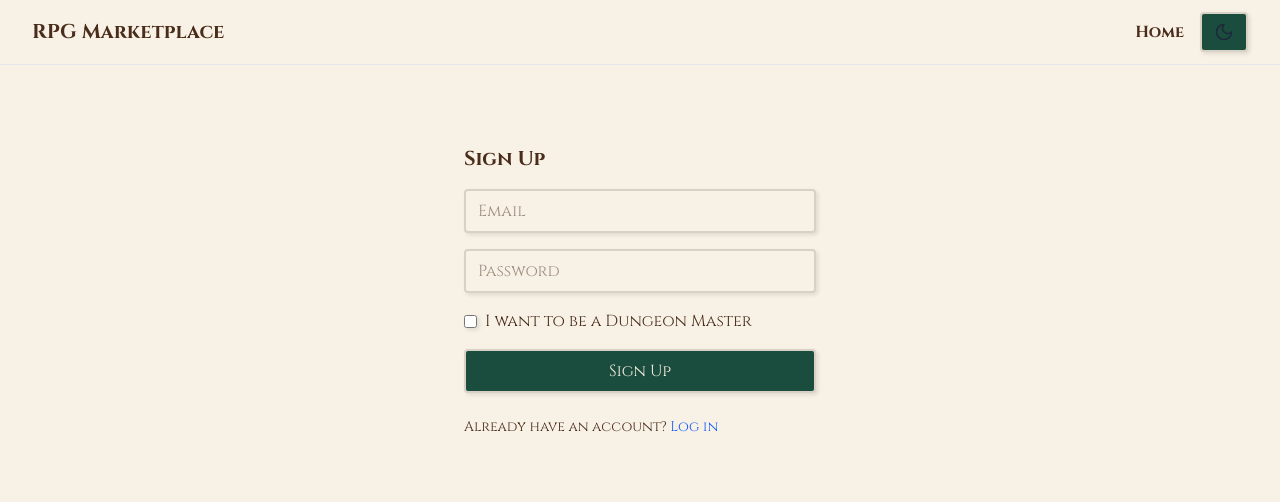
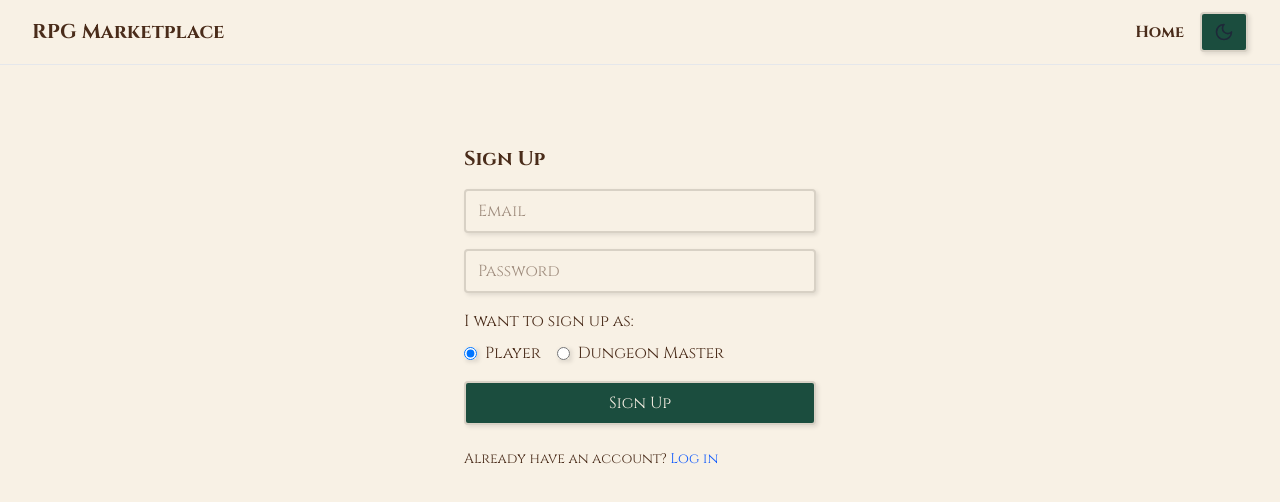
Before and after one commit to sidhantmathur/rpg-marketplace-strapi, a Next.js app: page /signup in a window 1280 px wide. Shown: the top 502 px of the page. Built offline with nearby package versions, Linux system fonts and the light colour scheme; no server answers.

Commit message:
Make sign up form a radio for player or dm

```diff
--- a/src/components/SignUpForm.tsx
+++ b/src/components/SignUpForm.tsx
@@ -10,7 +10,7 @@ import { AuthError } from "@supabase/supabase-js";
 interface SignUpFormState {
   email: string;
   password: string;
-  isDm: boolean;
+  role: "player" | "dm";
   isLoading: boolean;
   error: string | null;
 }
@@ -22,7 +22,7 @@ export default function SignupPage() {
   const [formState, setFormState] = useState<SignUpFormState>({
     email: "",
     password: "",
-    isDm: false,
+    role: "player",
     isLoading: false,
     error: null,
   });
@@ -67,7 +67,7 @@ export default function SignupPage() {
         {
           id: signUpData.user.id,
           email: formState.email,
-          is_dm: formState.isDm,
+          roles: [formState.role],
         },
       ]);
 
@@ -110,15 +110,32 @@ export default function SignupPage() {
           required
           minLength={6}
         />
-        <div className="flex items-center">
-          <input
-            type="checkbox"
-            id="isDm"
-            checked={formState.isDm}
-            onChange={(e) => setFormState((prev) => ({ ...prev, isDm: e.target.checked }))}
-            className="mr-2"
-          />
-          <label htmlFor="isDm">I want to be a Dungeon Master</label>
+        <div className="space-y-2">
+          <label className="block font-medium">I want to sign up as:</label>
+          <div className="flex gap-4">
+            <label className="flex items-center space-x-2 cursor-pointer">
+              <input
+                type="radio"
+                name="role"
+                value="player"
+                checked={formState.role === "player"}
+                onChange={(e) => setFormState((prev) => ({ ...prev, role: "player" }))}
+                className="form-radio"
+              />
+              <span>Player</span>
+            </label>
+            <label className="flex items-center space-x-2 cursor-pointer">
+              <input
+                type="radio"
+                name="role"
+                value="dm"
+                checked={formState.role === "dm"}
+                onChange={(e) => setFormState((prev) => ({ ...prev, role: "dm" }))}
+                className="form-radio"
+              />
+              <span>Dungeon Master</span>
+            </label>
+          </div>
         </div>
         <button
           type="submit"
```
